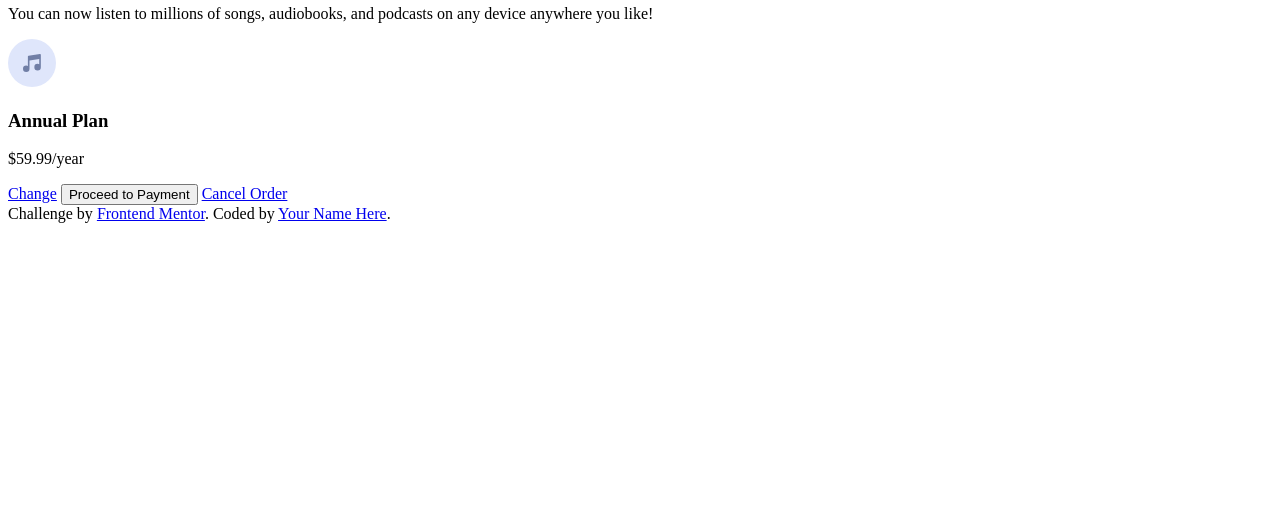
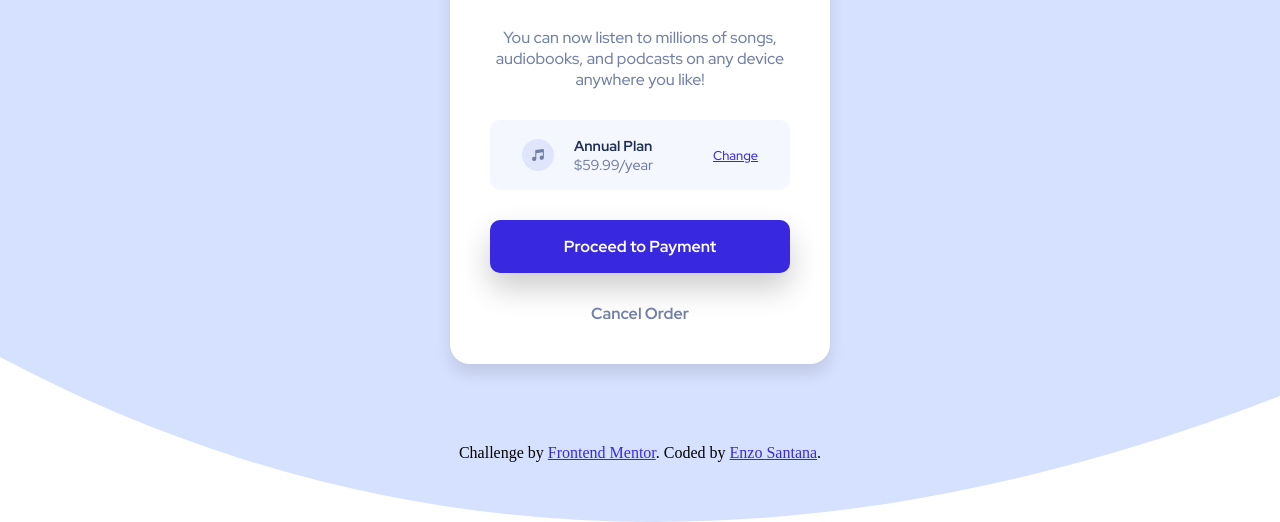
Before and after one commit to EnzoSantana98/Order-summary-component-challenge--Frontend-Mentor-, a plain HTML site: page index.html in a window 1280 px wide. Shown: the part 307-829 px from the top of the page. Before the commit the page ends 800 px from the top, so only its background shows below. Drawn offline with Linux system fonts and the light colour scheme.

Commit message:
estilos adicionados

```diff
--- a/index.html
+++ b/index.html
@@ -3,6 +3,8 @@
   <head>
     <meta charset="UTF-8" />
     <meta name="viewport" content="width=device-width, initial-scale=1.0" />
+
+    <link rel="stylesheet" href="style.css" />
 
     <link
       rel="icon"
@@ -15,29 +17,35 @@
   </head>
   <body>
     <main>
-      <img src="images/illustration-hero.svg" alt="ilustração" />
+      <div class="container">
         <h1>Order Summary</h1>
         <p>
-        You can now listen to millions of songs, audiobooks, and podcasts on any
-        device anywhere you like!
+          You can now listen to millions of songs, audiobooks, and podcasts on
+          any device anywhere you like!
         </p>
+        <div class="opcao">
+          <div class="opcao-plano">
             <div>
-        <img src="images/icon-music.svg" alt="" />
+              <img src="images/icon-music.svg" alt="" width="32" height="32" />
             </div>
-      <div>
+            <div class="opcao-plano-desc">
               <h3>Annual Plan</h3>
               <p>$59.99/year</p>
             </div>
+          </div>
           <a href="./index.html">Change</a>
+        </div>
         <button>Proceed to Payment</button>
         <a href="./index.html">Cancel Order</a>
+      </div>
     </main>
 
     <div class="attribution">
       Challenge by
       <a href="https://www.frontendmentor.io?ref=challenge" target="_blank"
         >Frontend Mentor</a
-      >. Coded by <a href="#">Your Name Here</a>.
+      >. Coded by
+      <a href="https://enzosantana98.github.io/Portfolio/">Enzo Santana</a>.
     </div>
   </body>
 </html>
--- /dev/null
+++ b/style.css
@@ -0,0 +1,132 @@
+@import url('https://fonts.googleapis.com/css2?family=Red+Hat+Display:wght@500;700;900&display=swap');
+
+* {
+  margin: 0px;
+  padding: 0px;
+  text-decoration: none;
+  color: inherit;
+}
+
+h1,
+h3 {
+  color: hsl(223, 47%, 23%);
+}
+
+p {
+  color: hsl(224, 23%, 55%);
+}
+
+img {
+  max-width: 100%;
+  height: 100%;
+  object-fit: contain;
+}
+
+body {
+  background-image: url('images/pattern-background-desktop.svg');
+  background-repeat: no-repeat;
+  background-size: cover;
+  padding: 60px;
+}
+
+.container {
+  background-color: #ffffff;
+  background-image: url('images/illustration-hero.svg');
+  background-repeat: no-repeat;
+  background-position: top;
+  background-size: contain;
+  max-width: 300px;
+  display: flex;
+  flex-direction: column;
+  gap: 30px;
+  align-items: center;
+  margin: auto;
+  padding: 40px;
+  border-radius: 20px;
+  box-shadow: 0px 10px 15px rgba(0, 0, 0, 0.1);
+}
+
+.container h1 {
+  font-size: 1.6rem;
+  margin-top: 170px;
+  font-family: 'Red Hat Display', sans-serif;
+  font-weight: 900;
+}
+
+.container p {
+  font-size: 1rem;
+  text-align: center;
+  font-family: 'Red Hat Display', sans-serif;
+  font-weight: 500;
+}
+
+.opcao {
+  display: flex;
+  gap: 20px;
+  justify-content: space-between;
+  align-self: stretch;
+  align-items: center;
+  justify-items: left;
+  background-color: hsl(225, 100%, 98%);
+  padding: 1rem 2rem;
+  border-radius: 10px;
+}
+
+.opcao-plano {
+  display: flex;
+  gap: 20px;
+}
+
+.opcao-plano-desc h3 {
+  font-size: 0.9rem;
+  font-family: 'Red Hat Display', sans-serif;
+  font-weight: 700;
+}
+
+.opcao-plano-desc p {
+  font-size: 0.9rem;
+  font-family: 'Red Hat Display', sans-serif;
+  font-weight: 500;
+}
+
+.opcao div p {
+  text-align: left;
+}
+
+.opcao a {
+  justify-self: flex-end;
+  font-size: 0.8rem;
+  font-family: 'Red Hat Display', sans-serif;
+  font-weight: 500;
+  color: hsl(245, 75%, 52%);
+  text-decoration: underline;
+}
+
+button {
+  align-self: stretch;
+  border: none;
+  border-radius: 10px;
+  box-shadow: 0px 15px 30px rgba(0, 0, 0, 0.2);
+  padding: 1rem 2rem;
+  background-color: hsl(245, 75%, 52%);
+  color: #ffffff;
+  font-size: 1rem;
+  font-family: 'Red Hat Display', sans-serif;
+  font-weight: 700;
+}
+
+button + a {
+  font-family: 'Red Hat Display', sans-serif;
+  font-weight: 700;
+  color: hsl(224, 23%, 55%);
+}
+
+.attribution {
+  margin-top: 80px;
+  text-align: center;
+}
+
+.attribution a {
+  color: hsl(245, 75%, 52%);
+  text-decoration: underline;
+}
```
Lines whose indentation alone changed are shown as unchanged.
